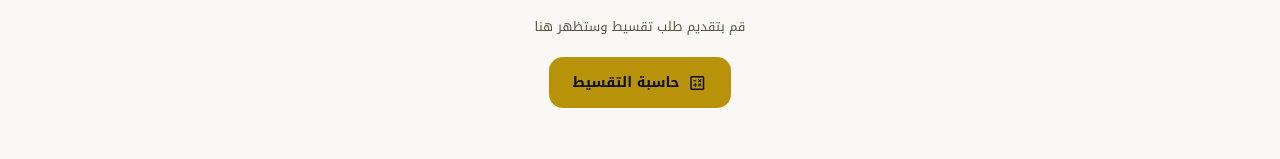
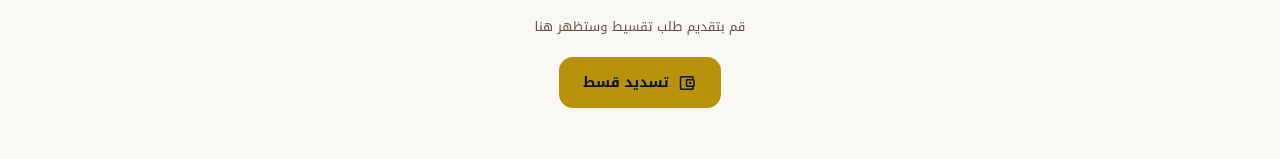
Before and after one commit to iraqtester993-prog/golden, a Vue app: page /#/orders in a window 1280 px wide. Shown: the part 229-388 px from the top of the page. Built offline with nearby package versions, Linux system fonts and the light colour scheme.

Commit message:
refactor: replace calculator with pay installment button

```diff
--- a/src/views/HomePage.vue
+++ b/src/views/HomePage.vue
@@ -465,7 +465,7 @@ const services = [
   { icon: 'store', label: 'الماركات', handler: () => { selectedBrand.value = null; showBrandsSheet.value = true } },
   { icon: 'location_on', label: 'الفروع', handler: () => { showBranchesSheet.value = true } },
   { icon: 'support_agent', label: 'الوكلاء', handler: () => { showDealersSheet.value = true } },
-  { icon: 'calculate', label: 'حاسبة التقسيط', handler: () => goTo('/calculator') },
+  { icon: 'account_balance_wallet', label: 'تسديد قسط', handler: () => goTo('/settlements') },
   { icon: 'more_horiz', label: 'المزيد', handler: () => {} }
 ]
 
--- a/src/views/OrdersPage.vue
+++ b/src/views/OrdersPage.vue
@@ -8,9 +8,9 @@
         <span class="material-symbols-outlined empty-icon">receipt_long</span>
         <span class="empty-text">لا توجد طلبات بعد</span>
         <span class="empty-sub">قم بتقديم طلب تقسيط وستظهر هنا</span>
-        <button class="empty-btn" @click="$router.push('/calculator')">
-          <span class="material-symbols-outlined">calculate</span>
-          <span>حاسبة التقسيط</span>
+        <button class="empty-btn" @click="$router.push('/settlements')">
+          <span class="material-symbols-outlined">account_balance_wallet</span>
+          <span>تسديد قسط</span>
         </button>
       </div>
 
```
